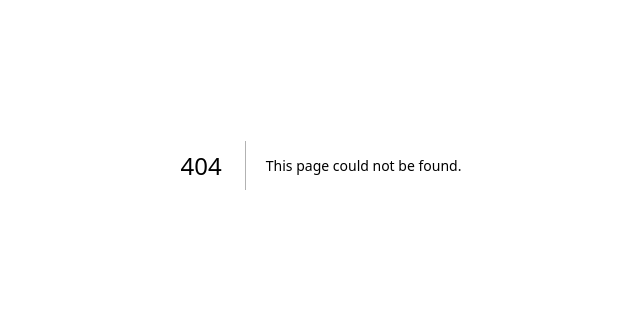
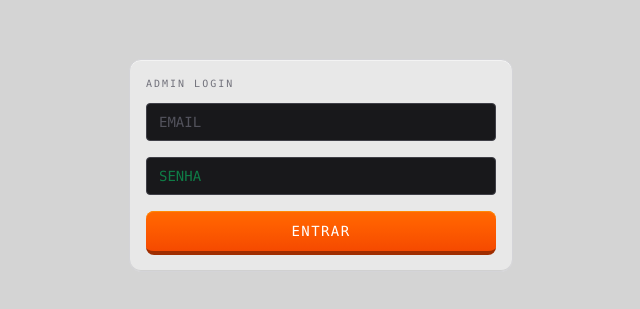
Before and after one commit to natanjunior/botaodavez, a Next.js app: page /admin in a window 1280 px wide. Before the commit this address had no page. Shown: the part 235-544 px from the top of the page, without its empty margins (319-959 px from the left). Built offline with nearby package versions, Linux system fonts and the light colour scheme.

Commit message:
feat: admin authentication with Supabase Auth

```diff
--- /dev/null
+++ b/src/app/admin/page.tsx
@@ -0,0 +1,61 @@
+// src/app/admin/page.tsx
+'use client'
+import { useState } from 'react'
+import { useRouter } from 'next/navigation'
+import { PanelSection } from '@/components/ui/panel-section'
+import { AnalogButton } from '@/components/ui/analog-button'
+
+export default function AdminLoginPage() {
+  const [email, setEmail] = useState('')
+  const [password, setPassword] = useState('')
+  const [error, setError] = useState('')
+  const [loading, setLoading] = useState(false)
+  const router = useRouter()
+
+  async function handleLogin(e: React.FormEvent) {
+    e.preventDefault()
+    setLoading(true)
+    setError('')
+
+    const res = await fetch('/api/auth/login', {
+      method: 'POST',
+      headers: { 'Content-Type': 'application/json' },
+      body: JSON.stringify({ email, password }),
+    })
+
+    if (res.ok) {
+      router.push('/admin/dashboard')
+    } else {
+      const data = await res.json()
+      setError(data.error ?? 'Erro ao fazer login')
+      setLoading(false)
+    }
+  }
+
+  return (
+    <main className="min-h-screen flex items-center justify-center p-4">
+      <PanelSection title="Admin Login" className="w-full max-w-sm">
+        <form onSubmit={handleLogin} className="flex flex-col gap-4">
+          <input
+            type="email"
+            placeholder="EMAIL"
+            value={email}
+            onChange={(e) => setEmail(e.target.value)}
+            className="bg-zinc-900 text-green-400 font-mono text-sm px-3 py-2 rounded border border-zinc-700 outline-none focus:border-orange-500 uppercase placeholder:text-zinc-600"
+          />
+          <input
+            type="password"
+            placeholder="SENHA"
+            value={password}
+            onChange={(e) => setPassword(e.target.value)}
+            className="bg-zinc-900 text-green-400 font-mono text-sm px-3 py-2 rounded border border-zinc-700 outline-none focus:border-orange-500"
+          />
+          {error && <p className="text-red-500 text-xs font-mono">{error}</p>}
+          <AnalogButton type="submit" variant="primary" disabled={loading}>
+            {loading ? 'Entrando...' : 'Entrar'}
+          </AnalogButton>
+        </form>
+      </PanelSection>
+    </main>
+  )
+}
--- /dev/null
+++ b/src/app/api/auth/login/route.ts
@@ -0,0 +1,32 @@
+// src/app/api/auth/login/route.ts
+import { NextRequest, NextResponse } from 'next/server'
+import { createClient } from '@/lib/supabase/server'
+
+export async function POST(req: NextRequest) {
+  const { email, password } = await req.json()
+
+  if (!email || !password) {
+    return NextResponse.json({ error: 'Email e senha são obrigatórios' }, { status: 400 })
+  }
+
+  const supabase = await createClient()
+  const { data, error } = await supabase.auth.signInWithPassword({ email, password })
+
+  if (error) {
+    return NextResponse.json({ error: 'Credenciais inválidas' }, { status: 401 })
+  }
+
+  // Ensure Administrator record exists (id = Supabase Auth user.id)
+  const { prisma } = await import('@/lib/prisma')
+  await prisma.administrator.upsert({
+    where: { id: data.user.id },
+    update: {},
+    create: {
+      id: data.user.id,
+      email: data.user.email!,
+      passwordHash: '', // managed by Supabase Auth
+    },
+  })
+
+  return NextResponse.json({ user: { id: data.user.id, email: data.user.email } })
+}
--- /dev/null
+++ b/src/app/api/auth/logout/route.ts
@@ -0,0 +1,9 @@
+// src/app/api/auth/logout/route.ts
+import { NextResponse } from 'next/server'
+import { createClient } from '@/lib/supabase/server'
+
+export async function POST() {
+  const supabase = await createClient()
+  await supabase.auth.signOut()
+  return NextResponse.json({ success: true })
+}
--- /dev/null
+++ b/src/lib/prisma.ts
@@ -0,0 +1,8 @@
+// src/lib/prisma.ts
+import { PrismaClient } from '@prisma/client'
+
+const globalForPrisma = globalThis as unknown as { prisma: PrismaClient }
+
+export const prisma = globalForPrisma.prisma ?? new PrismaClient()
+
+if (process.env.NODE_ENV !== 'production') globalForPrisma.prisma = prisma
--- /dev/null
+++ b/src/proxy.ts
@@ -0,0 +1,39 @@
+// src/proxy.ts
+import { NextResponse, type NextRequest } from 'next/server'
+import { createServerClient } from '@supabase/ssr'
+
+export async function proxy(request: NextRequest) {
+  const response = NextResponse.next()
+
+  const supabase = createServerClient(
+    process.env.NEXT_PUBLIC_SUPABASE_URL!,
+    process.env.NEXT_PUBLIC_SUPABASE_ANON_KEY!,
+    {
+      cookies: {
+        getAll: () => request.cookies.getAll(),
+        setAll: (cookiesToSet) =>
+          cookiesToSet.forEach(({ name, value, options }) =>
+            response.cookies.set(name, value, options)
+          ),
+      },
+    }
+  )
+
+  const { data: { user } } = await supabase.auth.getUser()
+
+  // Unauthenticated trying to access protected admin routes
+  if (!user && request.nextUrl.pathname.startsWith('/admin/')) {
+    return NextResponse.redirect(new URL('/admin', request.url))
+  }
+
+  // Authenticated admin trying to visit the login page — redirect to dashboard
+  if (user && request.nextUrl.pathname === '/admin') {
+    return NextResponse.redirect(new URL('/admin/dashboard', request.url))
+  }
+
+  return response
+}
+
+export const config = {
+  matcher: ['/admin/:path*'],
+}
```
